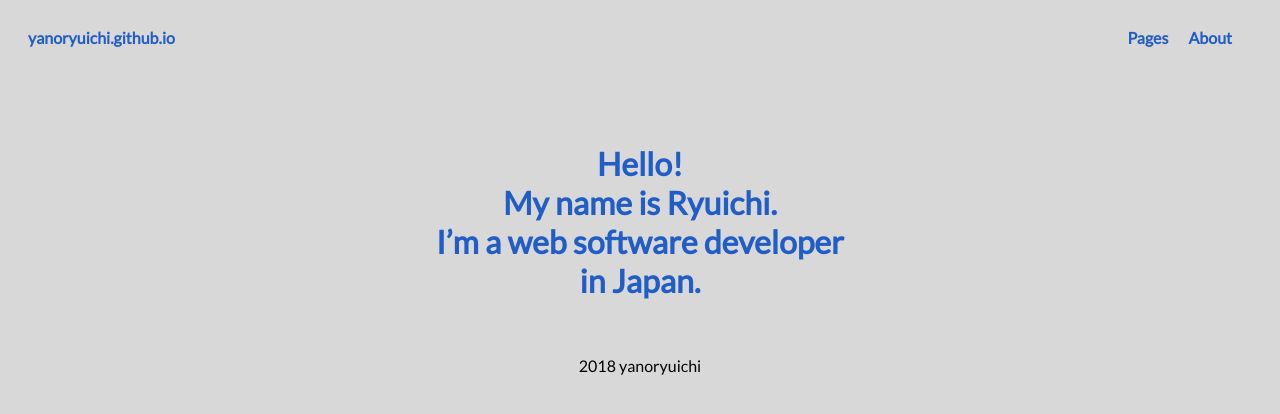
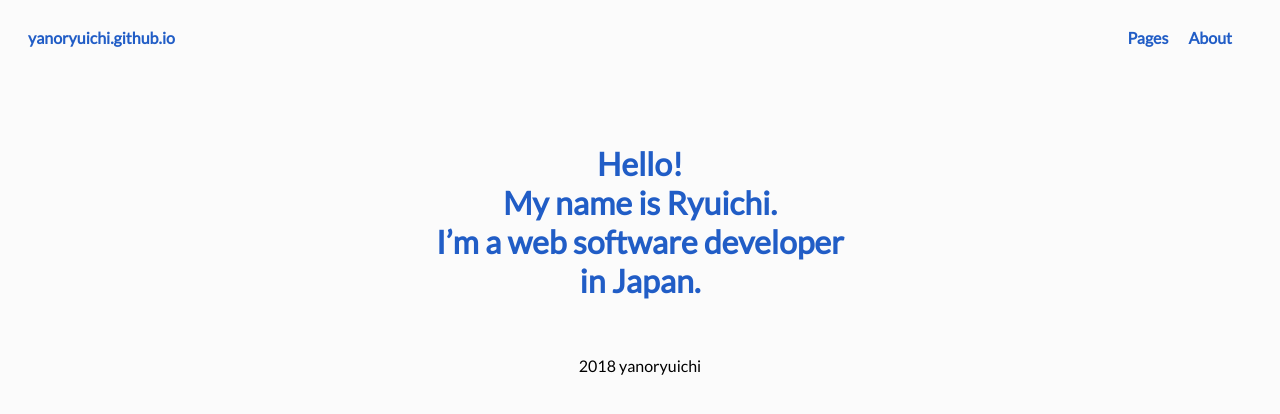
Before and after one commit to yanoryuichi/yanoryuichi.github.io, a Jekyll site: the page built from index.md, in a window 1280 px wide. Shown: the top 414 px of the page. Built offline with Jekyll 4.4.1, drawn with Linux system fonts in a browser that asks for light colours; some web fonts are replaced.

Commit message:
Update base.css

```diff
--- a/css/base.css
+++ b/css/base.css
@@ -1,5 +1,5 @@
 body {
-  background-color: #d8d8d8;
+  background-color: #fbfbfb;
   font-family: "Fira Mono";
   font-family: 'Lato', sans-serif;
 }
```
